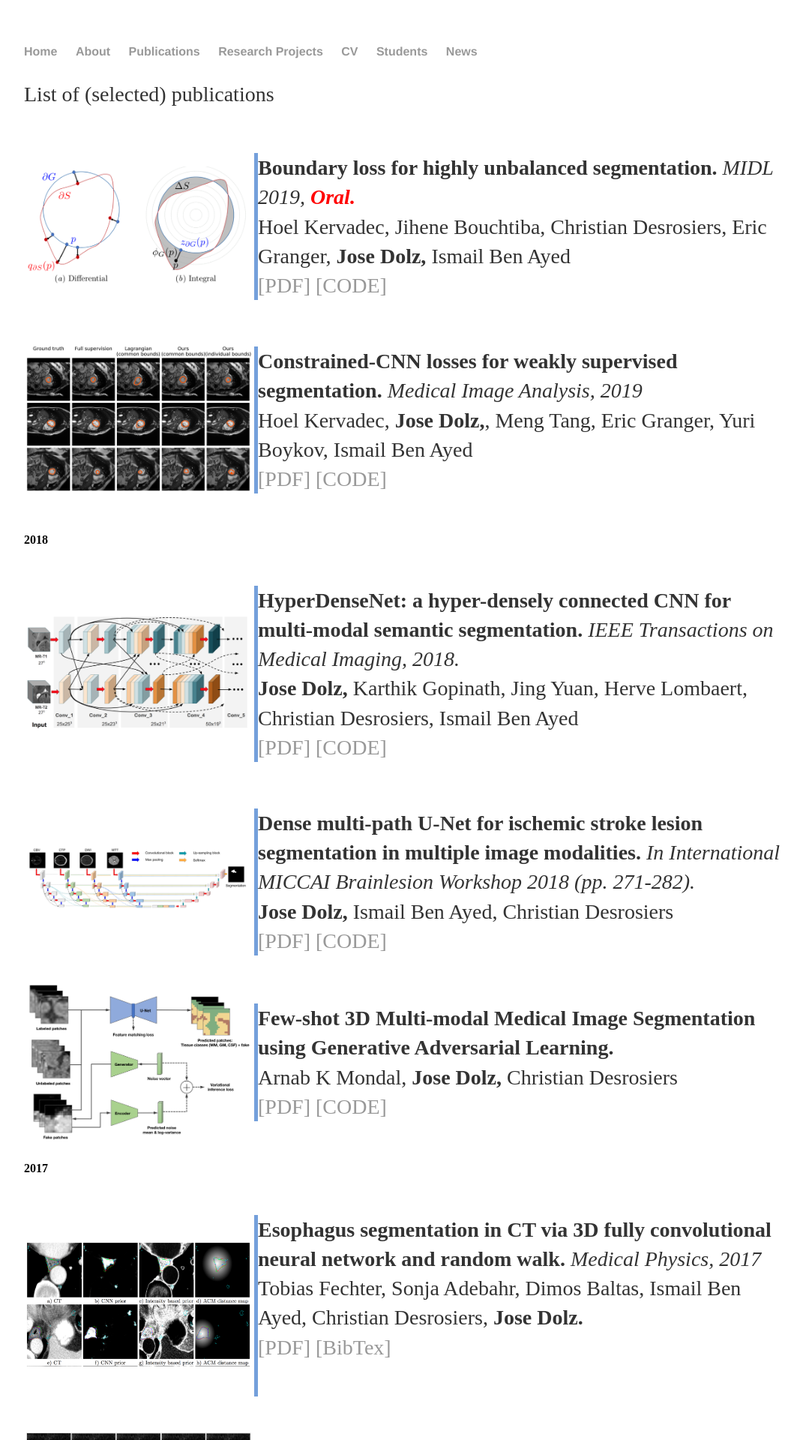
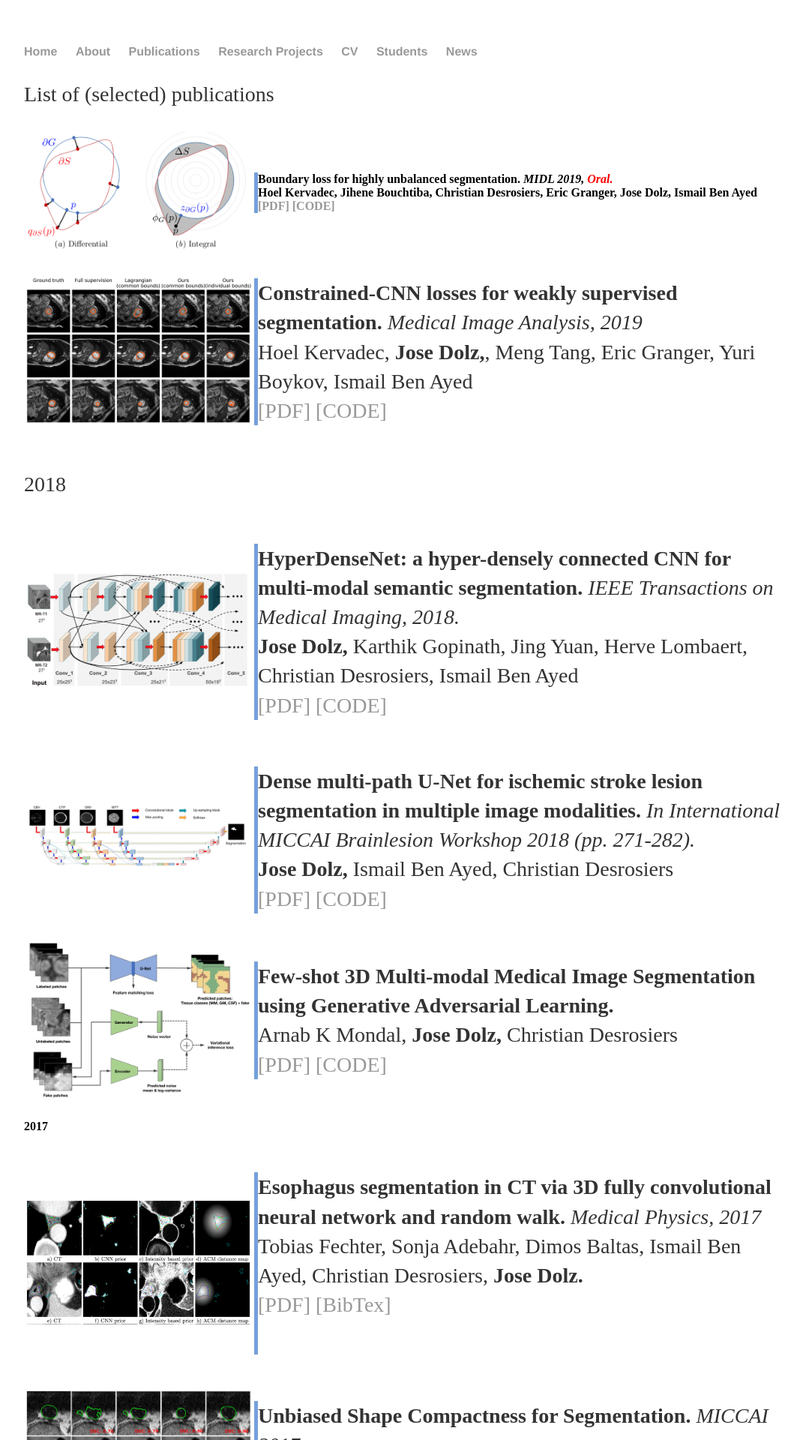
Before and after one commit to josedolz/josedolz.github.io, a Jekyll site: the page built from publications/index.html, in a window 1280 px wide. Shown: the top 1920 px of the page at 75% size, without its empty margins (96-1167 px from the left). Built offline with Jekyll 4.4.1, drawn with Linux system fonts in a browser that asks for light colours.

Commit message:
Update index.html

```diff
--- a/publications/index.html
+++ b/publications/index.html
@@ -12,11 +12,11 @@ title: publications
 			<td>
     <div class="media">
     <div class="media-body">
-    <p class="media-heading">
+    <h4 class="media-heading">
       <strong>Boundary loss for highly unbalanced segmentation.</strong><i> MIDL 2019, <strong style="color:red">Oral.</strong></i><br />
       Hoel Kervadec, Jihene Bouchtiba, Christian Desrosiers, Eric Granger, <strong>Jose Dolz,</strong> Ismail Ben Ayed<br />
       <a href="https://openreview.net/forum?id=S1gTA5VggE">[PDF]</a>
-	<a href="https://github.com/LIVIAETS/surface-loss">[CODE]</a><br /></p>
+	<a href="https://github.com/LIVIAETS/surface-loss">[CODE]</a><br /></h4>
 	</div>
 	</div>
 	</td>
@@ -40,9 +40,9 @@ title: publications
 	</tr>
 	</table>
 
-	<h4>
+	<p>
 	<a name='2018'></a> 2018
-    </h4>
+    </p>
 
     <table>
 		<tr>
```
